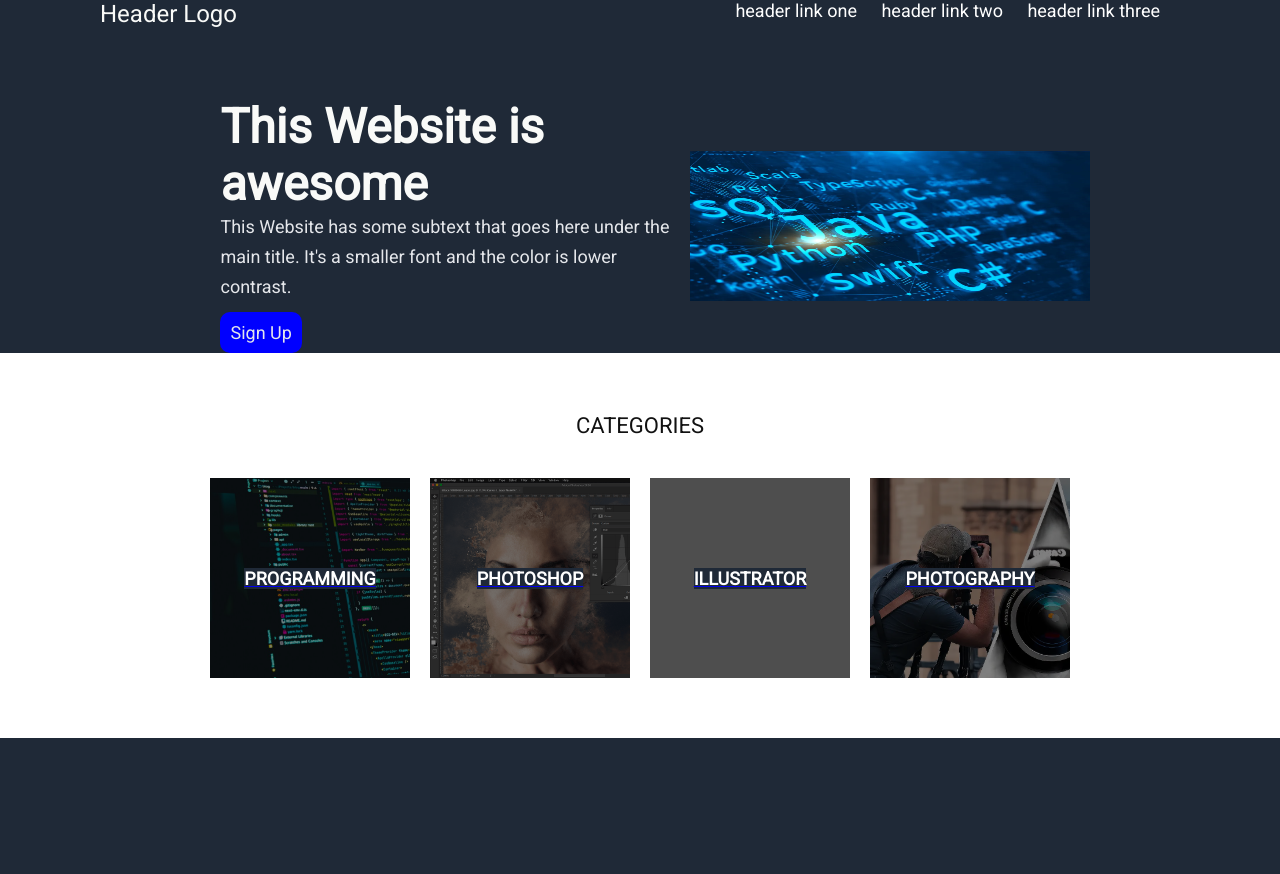
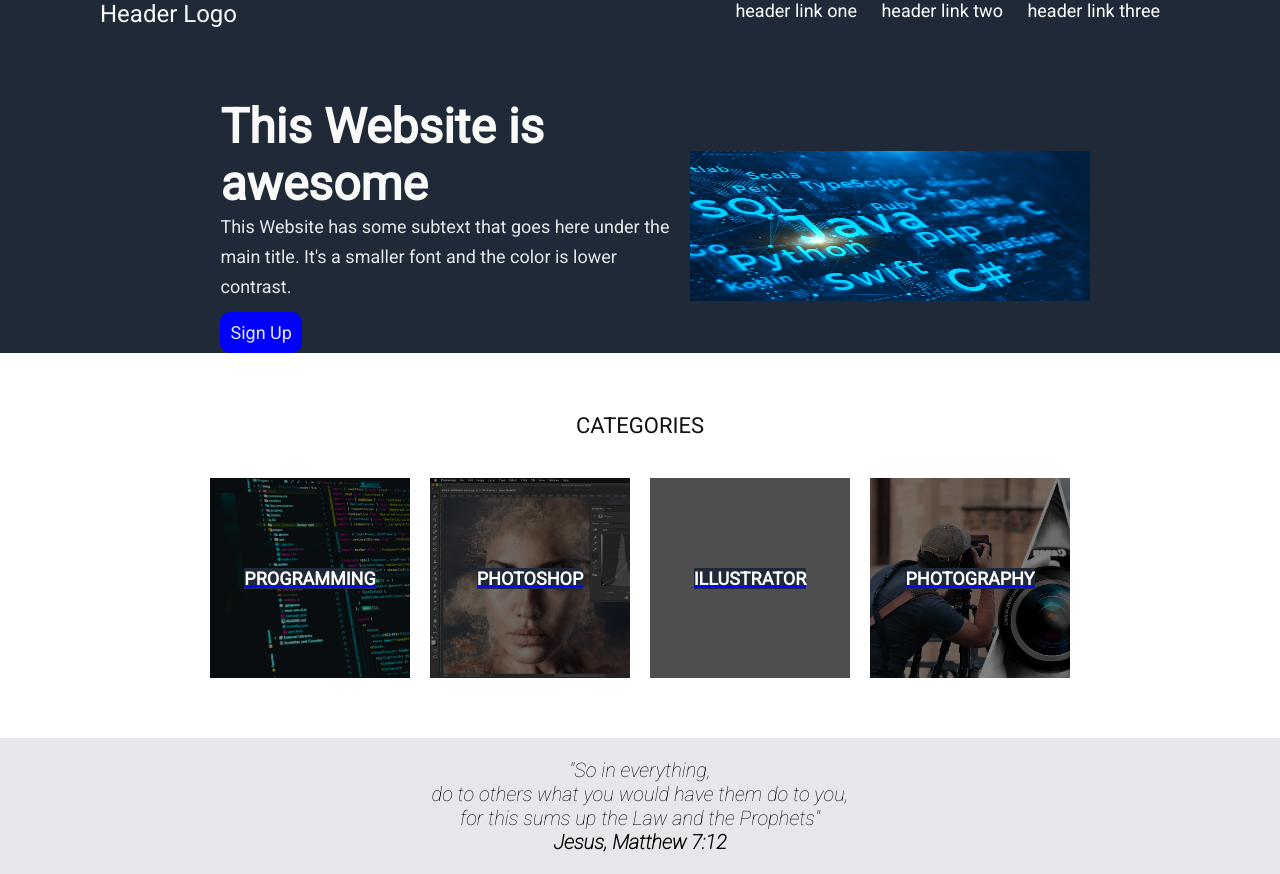
Before and after one commit to Frank-Kuria/my_first, a plain HTML site: page index.html in a window 1280 px wide. Shown: the top 874 px of the page. Before the commit the page ends 800 px from the top, so only its background shows below. Drawn offline with Linux system fonts and the light colour scheme; grey boxes are pictures that could not be loaded.

Commit message:
Added the quote section

```diff
--- a/css/style.css
+++ b/css/style.css
@@ -193,3 +193,21 @@ main .header-link-text:hover {
     z-index: 100;
 
 }
+
+/*Quote section*/
+
+.quote-section {
+    width: 100%;
+    background-color: #E5E7EB;
+    font-size: 20px;
+    font-style: italic;
+    padding: 20px;
+    text-align: center;
+}
+
+.quote-section cite {
+    display: block;
+    background-color: #E5E7EB;
+    color: #000;
+    font-weight: bold;
+}
--- a/index.html
+++ b/index.html
@@ -63,6 +63,11 @@
 
     </section>
 
+    <blockquote class="quote-section">
+        "So in everything, <br>do to others what you would have them do to you,<br> for this sums up the Law and the Prophets"<br>
+        <cite>Jesus,  Matthew 7:12</cite>
+    </blockquote>
+
 
 
 
```
